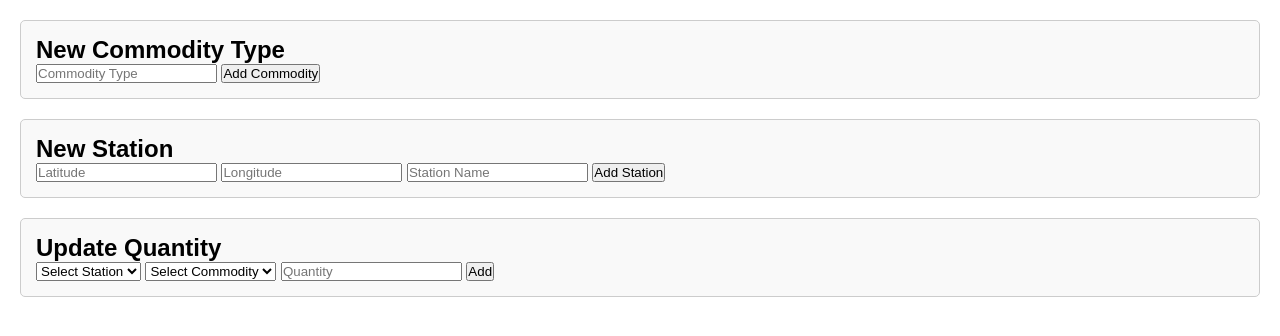
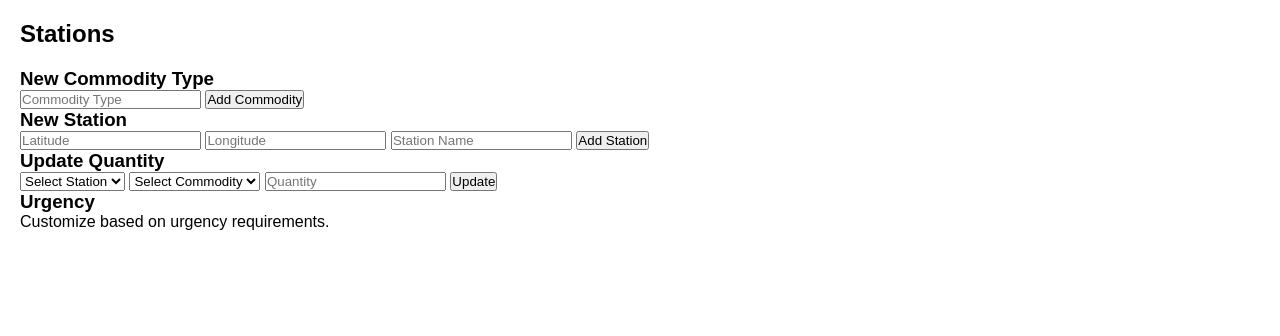
Before and after one commit to chaitanyasingh84/testi, a plain HTML site: page operations.html in a window 1280 px wide. Drawn offline with Linux system fonts and the light colour scheme.

Commit message:
Update operations.html

```diff
--- a/operations.html
+++ b/operations.html
@@ -7,27 +7,37 @@
     <link rel="stylesheet" href="styles.css">
 </head>
 <body>
-    <!-- Container for the Operations View -->
+    <!-- Main Container -->
     <div id="operations-container">
-        <!-- Section for New Commodity Type -->
-        <div class="operation-section">
-            <h2>New Commodity Type</h2>
+        <!-- Left Section for Station Blocks -->
+        <div id="station-blocks-container">
+            <h2>Stations</h2>
+            <div id="station-display">
+                <!-- Dynamic station blocks will appear here -->
+            </div>
+        </div>
+
+        <!-- Right Section for Form Controls -->
+        <div id="form-controls">
+            <!-- New Commodity Type Section -->
+            <div class="form-section">
+                <h3>New Commodity Type</h3>
                 <input type="text" id="newCommodityType" placeholder="Commodity Type">
                 <button onclick="addCommodityType()">Add Commodity</button>
             </div>
 
-        <!-- Section for New Station -->
-        <div class="operation-section">
-            <h2>New Station</h2>
+            <!-- New Station Section -->
+            <div class="form-section">
+                <h3>New Station</h3>
                 <input type="text" id="stationLat" placeholder="Latitude">
                 <input type="text" id="stationLon" placeholder="Longitude">
                 <input type="text" id="stationName" placeholder="Station Name">
                 <button onclick="addStation()">Add Station</button>
             </div>
 
-        <!-- Section for Update Quantity -->
-        <div class="operation-section">
-            <h2>Update Quantity</h2>
+            <!-- Update Quantity Section -->
+            <div class="form-section">
+                <h3>Update Quantity</h3>
                 <select id="stationSelect">
                     <option value="">Select Station</option>
                 </select>
@@ -35,12 +45,14 @@
                     <option value="">Select Commodity</option>
                 </select>
                 <input type="number" id="commodityQuantity" placeholder="Quantity" min="1">
-            <button onclick="updateQuantity()">Add</button>
+                <button onclick="updateQuantity()">Update</button>
             </div>
 
-        <!-- Dynamic Station Blocks Display -->
-        <div id="station-display">
-            <!-- Station Blocks will be populated here by JavaScript -->
+            <!-- Urgency Section -->
+            <div class="form-section">
+                <h3>Urgency</h3>
+                <p>Customize based on urgency requirements.</p>
+            </div>
         </div>
     </div>
 
```
Lines whose indentation alone changed are shown as unchanged.
